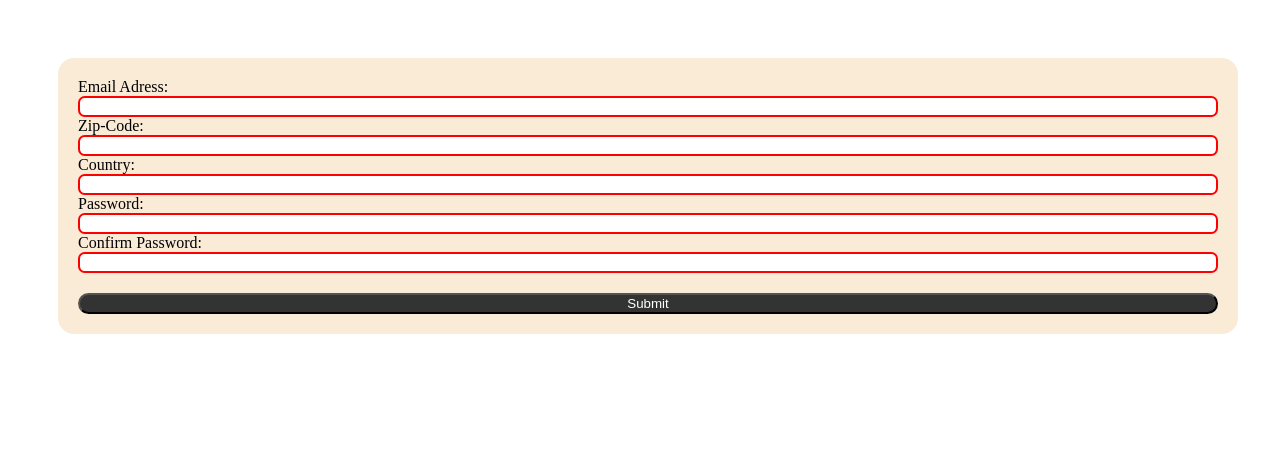
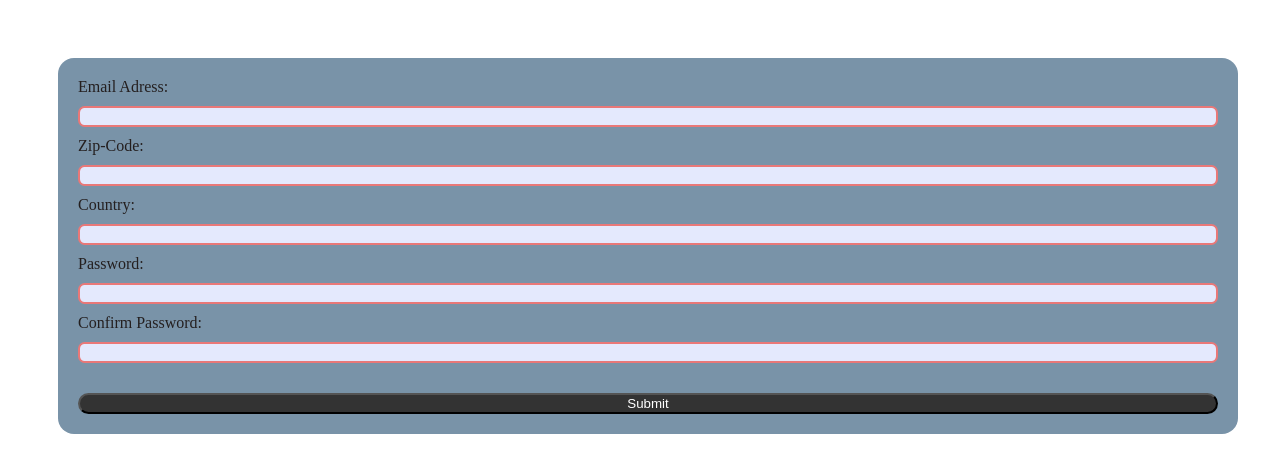
Before and after one commit to Matanbitton/Form-Validation-JS, a plain HTML site: page index.html in a window 1280 px wide. Drawn offline with Linux system fonts and the light colour scheme.

Commit message:
change UI

```diff
--- a/style.css
+++ b/style.css
@@ -7,8 +7,10 @@ body {
 form {
   display: flex;
   flex-direction: column;
+  gap: 10px;
   padding: 20px;
-  background-color: antiquewhite;
+  color: rgb(36, 31, 31);
+  background-color: rgb(121, 147, 168);
   border-radius: 1em;
 }
 .container {
@@ -17,14 +19,15 @@ form {
 }
 input {
   border-radius: 0.5em;
+  background-color: rgb(228, 233, 253);
 }
 
 input:invalid {
-  border: 2px solid red;
+  border: 2px solid rgb(233, 120, 120);
 }
 
 input:valid {
-  border: 2px solid green;
+  border: 2px solid rgb(124, 209, 124);
 }
 
 button[type="submit"] {
```
